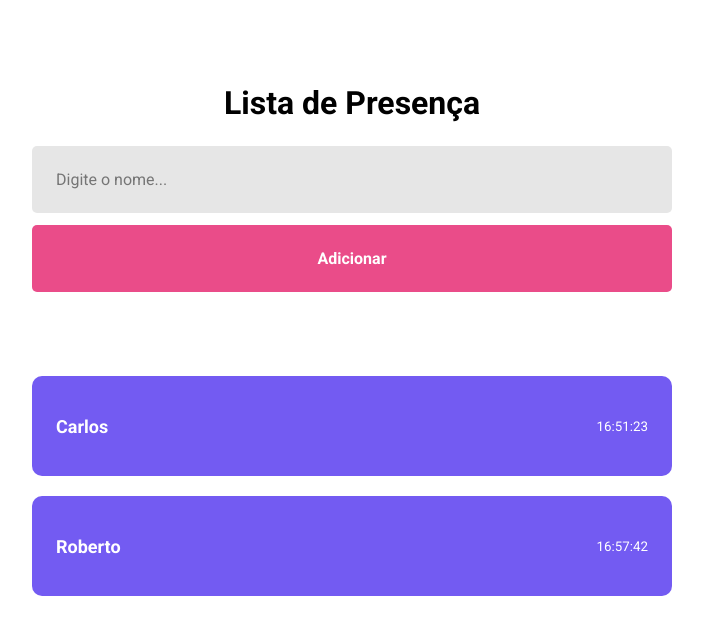
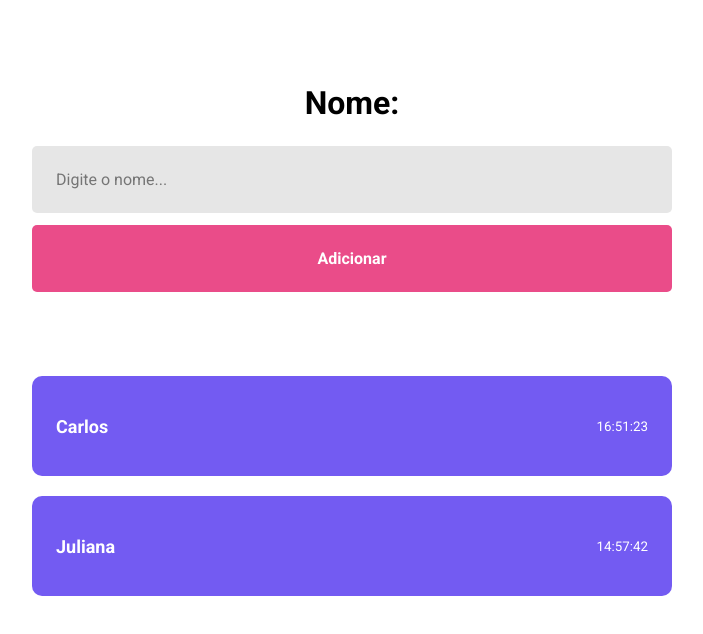
Before and after one commit to VNatario/React-Vite-Fundaments, a React (Vite) app: page / in a window 1280 px wide. Shown: the top 634 px of the page, without its empty margins (288-991 px from the left). Built offline with nearby package versions, Linux system fonts and the light colour scheme.

Commit message:
feat: Applying useState on component card

```diff
--- a/src/pages/Home/index.jsx
+++ b/src/pages/Home/index.jsx
@@ -1,15 +1,22 @@
+import React, { useState } from "react";
 import "./styles.css";
 import { Card } from "../../components/Card";
 
 export function Home() {
+  const [studentName, setStudentName] = useState("");
+
   return (
     <div className="container">
-      <h1>Lista de Presença</h1>
-      <input type="text" placeholder="Digite o nome..." />
+      <h1>Nome: {studentName}</h1>
+      <input
+        type="text"
+        placeholder="Digite o nome..."
+        onChange={(e) => setStudentName(e.target.value)}
+      />
       <button type="burron">Adicionar</button>
 
       <Card name="Carlos" time="16:51:23" />
-      <Card name="Roberto" time="16:57:42" />
+      <Card name="Juliana" time="14:57:42" />
     </div>
   );
 }
```
